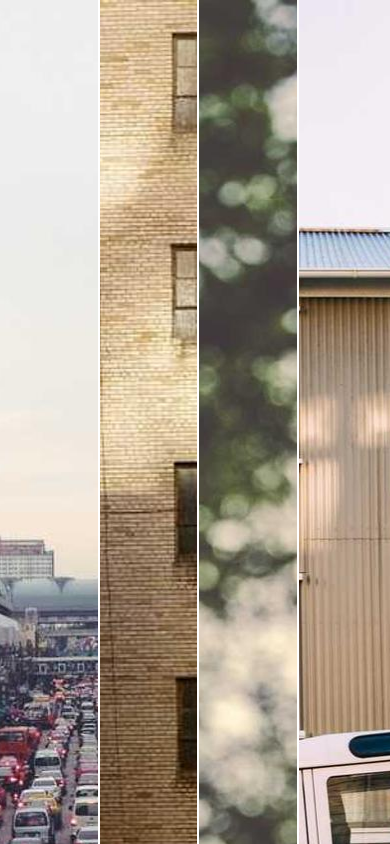
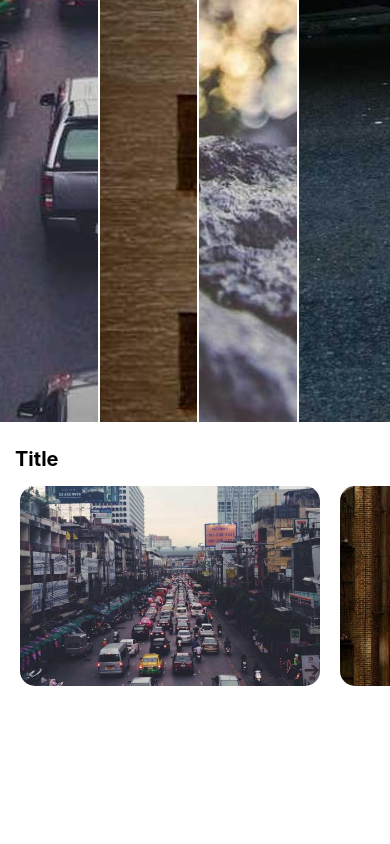
Before and after one commit to anilyavas/IOS-Photos, a React Native app: screen / in a window 390 px wide. Built offline with nearby package versions, Linux system fonts and the light colour scheme.

Commit message:
general structure of UI

```diff
--- a/App.tsx
+++ b/App.tsx
@@ -1,21 +1,36 @@
 import { StatusBar } from 'expo-status-bar';
-import { StyleSheet, View, FlatList, Image } from 'react-native';
+import {
+  StyleSheet,
+  View,
+  FlatList,
+  Image,
+  Text,
+  ScrollView,
+  useWindowDimensions,
+} from 'react-native';
 import { photos } from './data';
+import Carousel from './Carousel';
 
 export default function App() {
+  const { height, width } = useWindowDimensions();
   return (
-    <View style={styles.container}>
+    <ScrollView style={styles.container}>
+      <View style={{ height: height / 2 }}>
         <FlatList
           contentContainerStyle={{ gap: 2 }}
           columnWrapperStyle={{ gap: 2 }}
+          scrollEnabled={false}
+          inverted
           numColumns={4}
           data={photos}
           renderItem={({ item }) => (
             <Image source={item.image} style={styles.photo} />
           )}
         />
-      <StatusBar style='auto' />
       </View>
+      <Carousel />
+      <StatusBar style='light' />
+    </ScrollView>
   );
 }
 
--- /dev/null
+++ b/Carousel.tsx
@@ -0,0 +1,37 @@
+import { View, Text, StyleSheet, ScrollView, Image } from 'react-native';
+import { photos } from './data';
+export default function Carousel() {
+  return (
+    <View style={styles.container}>
+      <Text style={styles.title}>Title</Text>
+      <ScrollView
+        showsHorizontalScrollIndicator={false}
+        horizontal
+        contentContainerStyle={styles.images}
+      >
+        <Image source={photos[0].image} style={styles.image} />
+        <Image source={photos[1].image} style={styles.image} />
+        <Image source={photos[2].image} style={styles.image} />
+      </ScrollView>
+    </View>
+  );
+}
+const styles = StyleSheet.create({
+  container: {
+    marginVertical: 10,
+  },
+  title: {
+    padding: 15,
+    fontWeight: '700',
+    fontSize: 20,
+  },
+  images: {
+    gap: 20,
+    paddingHorizontal: 20,
+  },
+  image: {
+    height: 200,
+    width: 300,
+    borderRadius: 15,
+  },
+});
```
Lines whose indentation alone changed are shown as unchanged.
